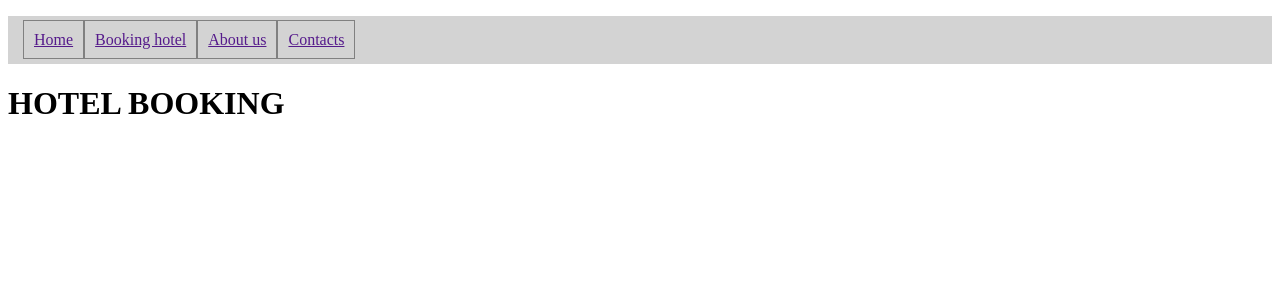
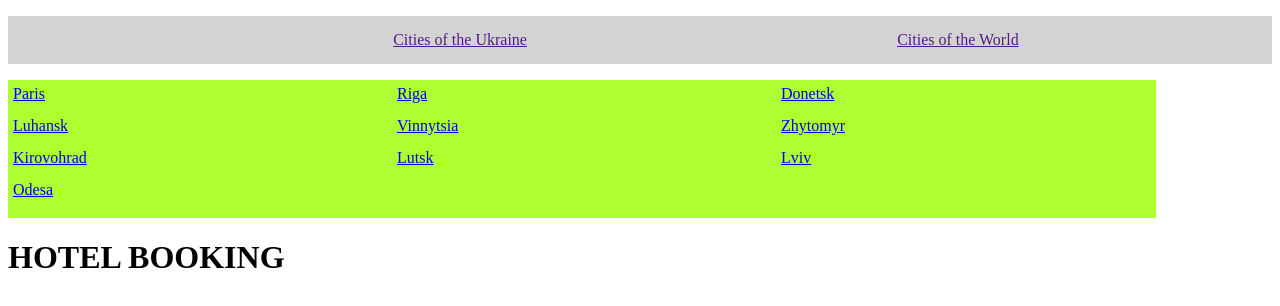
Before and after one commit to devlipka/hotel-booking, a React (Create React App) app: page / in a window 1280 px wide. Shown: the top 306 px of the page. Built offline with nearby package versions, Linux system fonts and the light colour scheme.

Commit message:
added sities list

```diff
--- a/src/components/header/Header.jsx
+++ b/src/components/header/Header.jsx
@@ -1,23 +1,56 @@
 import React from 'react';
 import style from './Header.module.css';
+import { NavLink } from 'react-router-dom';
 
 export default class Header extends React.Component {
+    constructor(props) {
+        super(props);
+        this.state = {
+            isUkraine: true,
+            isWorld: false
+        }
+    }
+
+    handleClick = (e) => {
+        e.preventDefault();
+        this.setState({
+            isUkraine: !this.state.isUkraine,
+            isWorld: !this.state.isWorld
+        })
+    }
+
     render() {
         return (
-            <ul className={style.header}>
-                <a href="">
-                    <li>Home</li>
-                </a>
-                <a href="">
-                    <li>Booking hotel</li>
-                </a>
-                <a href="">
-                    <li>About us</li>
-                </a>
-                <a href="">
-                    <li>Contacts</li>
-                </a>
-            </ul>
+            <header>
+                <ul className={style.header}>
+                    <li><a href="" onClick={this.handleClick}>Cities of the Ukraine</a></li>
+                    <li><a href="" onClick={this.handleClick}>Cities of the World</a></li>
+                </ul>
+                <div className={this.state.isUkraine ? style.hide : style.sitiesUkraine}>
+                    <NavLink to='/'>Kharkiv</NavLink>
+                    <NavLink to='/'>Kyev</NavLink>
+                    <NavLink to='/'>Donetsk</NavLink>
+                    <NavLink to='/'>Luhansk</NavLink>
+                    <NavLink to='/'>Vinnytsia</NavLink>
+                    <NavLink to='/'>Zhytomyr</NavLink>
+                    <NavLink to='/'>Kirovohrad</NavLink>
+                    <NavLink to='/'>Lutsk</NavLink>
+                    <NavLink to='/'>Lviv</NavLink>
+                    <NavLink to='/'>Odesa</NavLink>
+                </div>
+                <div className={this.state.isWorld ? style.hide : style.sitiesWorlds}>
+                    <NavLink to='/'>Paris</NavLink>
+                    <NavLink to='/'>Riga</NavLink>
+                    <NavLink to='/'>Donetsk</NavLink>
+                    <NavLink to='/'>Luhansk</NavLink>
+                    <NavLink to='/'>Vinnytsia</NavLink>
+                    <NavLink to='/'>Zhytomyr</NavLink>
+                    <NavLink to='/'>Kirovohrad</NavLink>
+                    <NavLink to='/'>Lutsk</NavLink>
+                    <NavLink to='/'>Lviv</NavLink>
+                    <NavLink to='/'>Odesa</NavLink>
+                </div>
+            </header>
         )
     }
 }
--- a/src/components/header/Header.module.css
+++ b/src/components/header/Header.module.css
@@ -3,9 +3,23 @@
     background-color: lightgrey;
     padding: 15px;
 }
-.header a>li {
+.header>* {
     display: inline;
-    margin: 0;
-    padding: 10px;
-    border: grey 1px solid;
+    padding-left: 30%;
 }
+.hide {
+    display: none;
+}
+.sitiesUkraine {
+    background-color: grey;
+}
+.sitiesWorlds {
+    background-color: greenyellow;
+}
+.sitiesUkraine, .sitiesWorlds {
+    display: grid;
+    grid-template-columns: 30vw 30vw 30vw;
+    padding: 5px;
+    width: 90%;
+    height: 10vw;
+}
```
